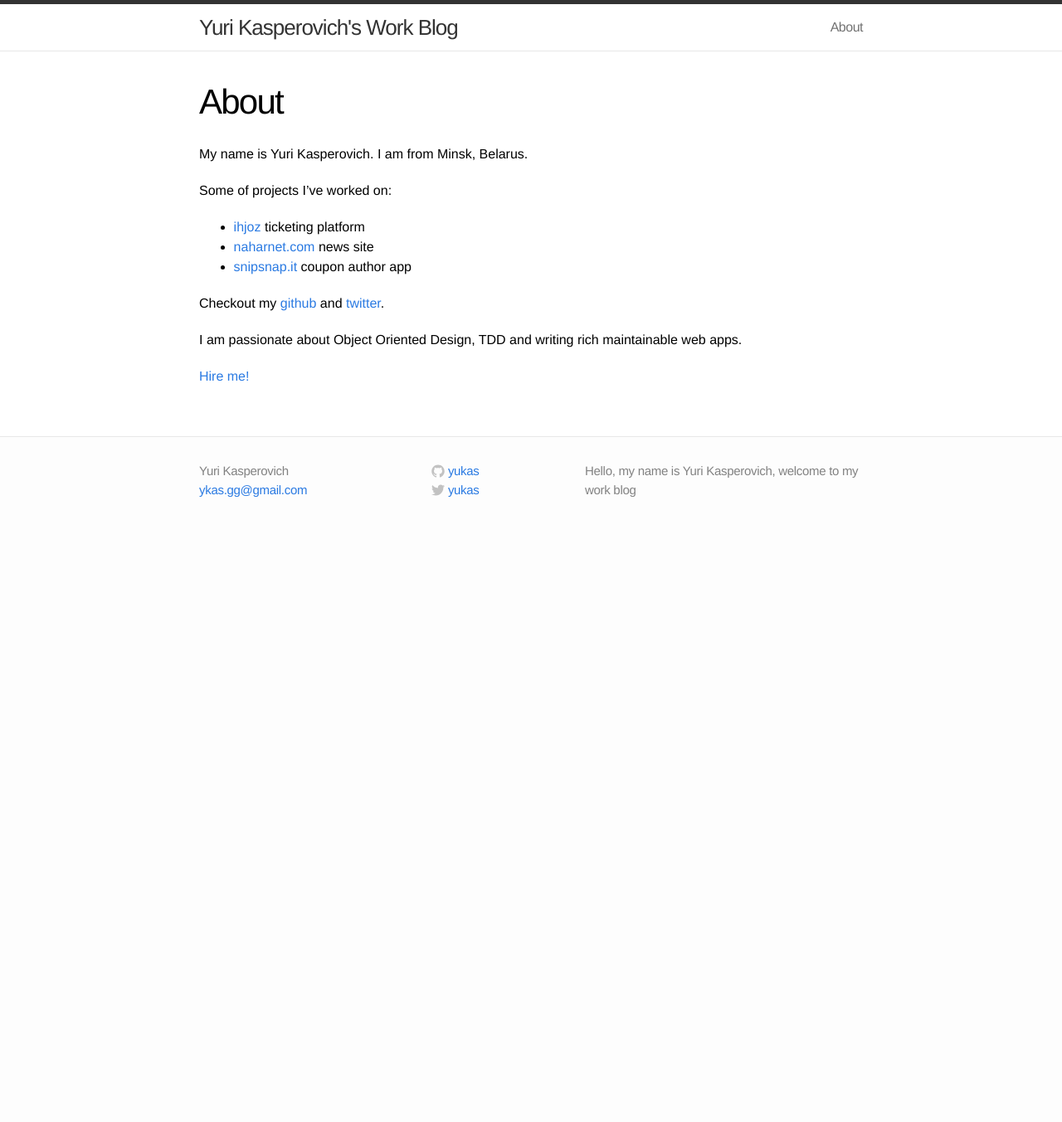
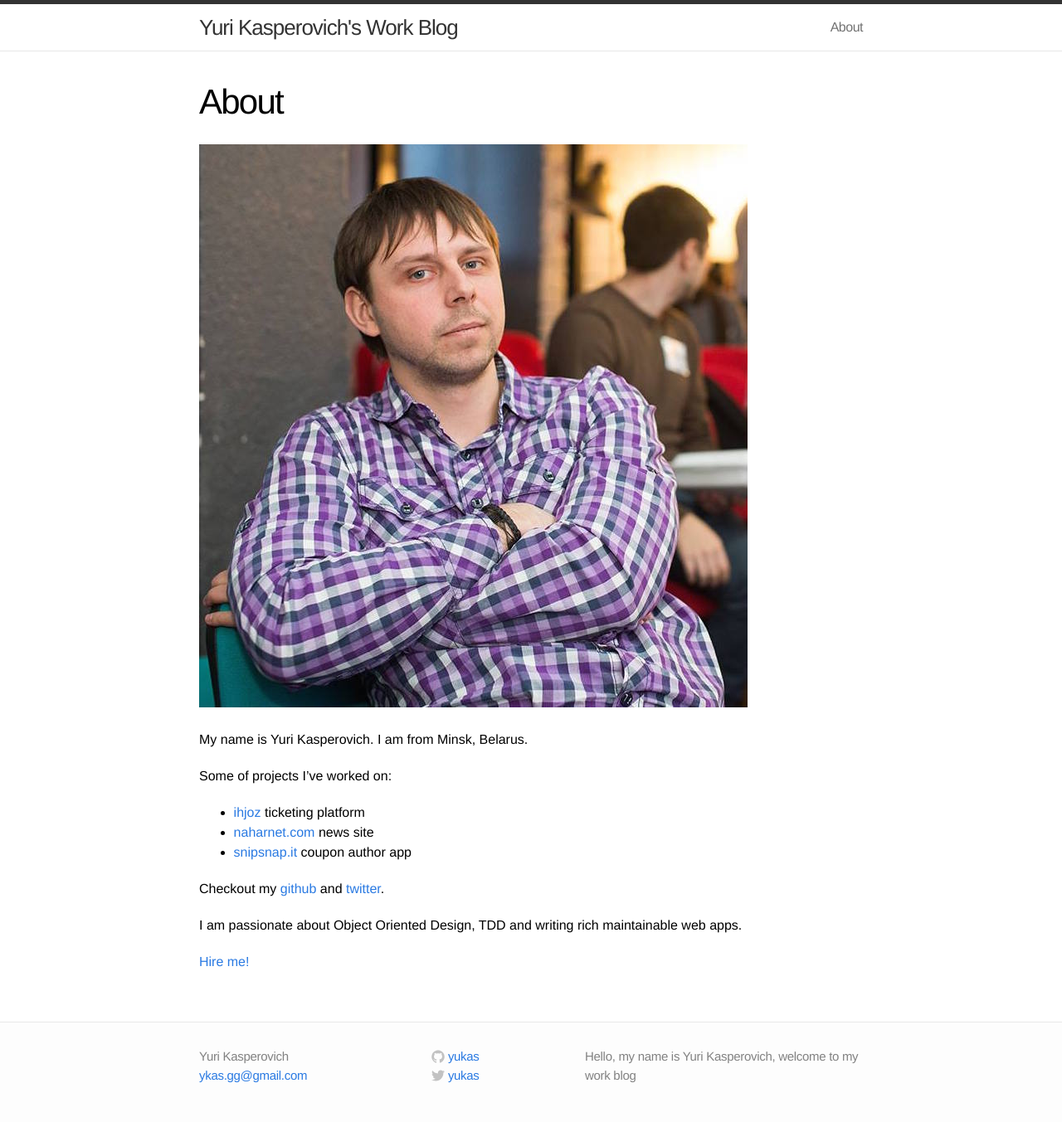
Before and after one commit to yukas/yukas.github.io, a Jekyll site: the page built from about.md, in a window 1280 px wide. Shown: the whole page at 83% size. Built offline with Jekyll 4.4.1, drawn with Linux system fonts in a browser that asks for light colours; before the commit the page ends 900 px from its top, so only the background shows below that.

Commit message:
Add picture of me to about section

```diff
--- a/about.md
+++ b/about.md
@@ -3,6 +3,8 @@ layout: page
 title: About
 permalink: /about/
 ---
+
+![Service anatomy picture]({{ site.url }}/images/yuri_kasperovich.jpg)
 
 My name is Yuri Kasperovich. I am from Minsk, Belarus.
 
```
Also changed, not shown: images/yuri_kasperovich.jpg (added).
